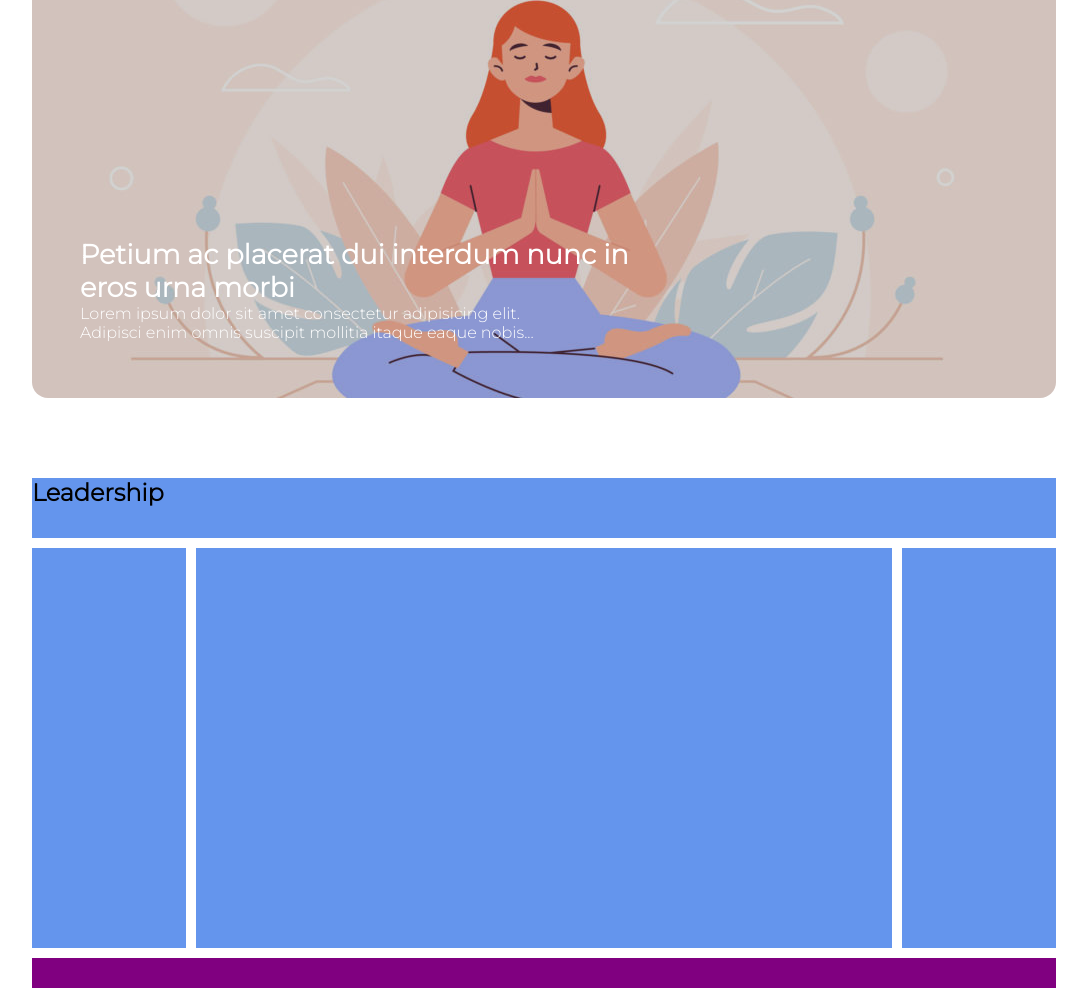
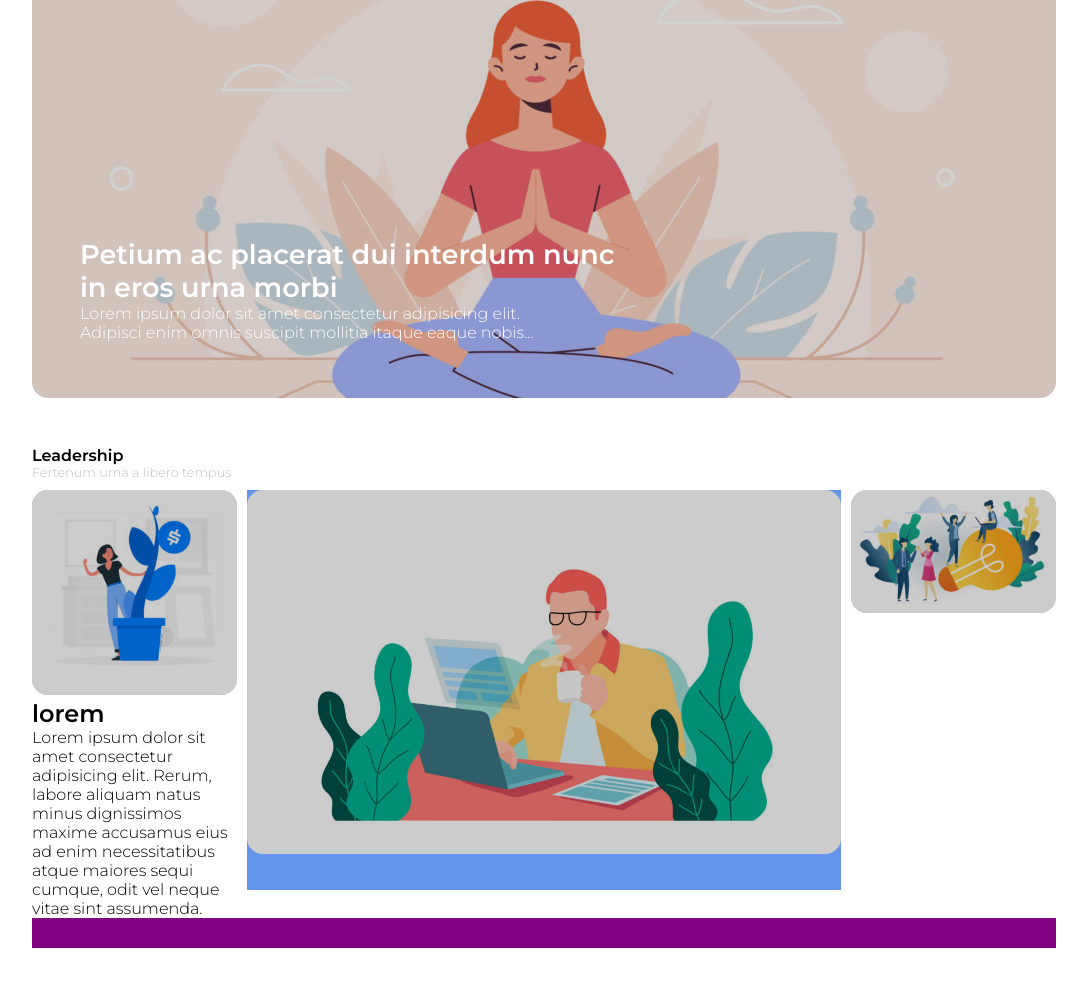
Before and after one commit to pater97/htmlcss-wp, a plain HTML site: page index.html in a window 1280 px wide. Shown: the part 296-1294 px from the top of the page, without its empty margins (96-1183 px from the left). After the commit the page ends 1254 px from the top, so only its background shows below. Drawn offline with Linux system fonts and the light colour scheme.

Commit message:
mod con immagini rab da sistemare

```diff
--- a/index.html
+++ b/index.html
@@ -9,7 +9,7 @@
     <link rel="stylesheet" href="./style.css">
     <link rel="preconnect" href="https://fonts.googleapis.com">
     <link rel="preconnect" href="https://fonts.gstatic.com" crossorigin>
-    <link href="https://fonts.googleapis.com/css2?family=Montserrat:wght@300&display=swap" rel="stylesheet">
+    <link href="https://fonts.googleapis.com/css2?family=Montserrat:wght@300;600&display=swap" rel="stylesheet">
 </head>
 
 <body class="debug">
@@ -33,12 +33,25 @@
         <!-- /.pt1 -->
         <section class="pt2">
             <div class="title">
-                <h1>Leadership</h1>
+                <strong>Leadership</strong>
+                <div class="paragrafo">
+                    Fertenum urna a libero tempus
+                </div>
             </div>
             <div class="table clearfix">
-                <aside class="sideline"></aside>
-                <div class="centraline"></div>
-                <aside class="sideline"></aside>
+                <aside class="sideline">
+                    <img class="img1" src="./img/img-1.jpg" alt="ragazza con pianta blue">
+                    <h2>lorem</h2>
+                    <p>Lorem ipsum dolor sit amet consectetur adipisicing elit. Rerum, labore aliquam natus minus
+                        dignissimos maxime accusamus eius ad enim necessitatibus atque maiores sequi cumque, odit vel
+                        neque vitae sint assumenda.</p>
+                </aside>
+                <div class="centraline">
+                    <img src="./img/banner-2.jpg" alt="ragazzo sorseggia bevanda calda davanti al pc">
+                </div>
+                <aside class="sideline">
+                    <img src="./img/img-3.jpg" alt="persone parlano su una lampadina">
+                </aside>
             </div>
         </section>
         <!-- /.pt2 -->
--- a/style.css
+++ b/style.css
@@ -15,11 +15,8 @@ body{
     clear: both;
 }
 /* debug */
-.debug .title{
-    height: 60px;
-    background-color: cornflowerblue;
-}
-.debug .sideline, .debug .centraline{
+
+.debug .centraline{
     height: 400px;
     background-color: cornflowerblue;
 }
@@ -47,7 +44,8 @@ header img{
 }
 /* main */
 .pt1{
-    margin: 5rem 0;
+    margin-top: 5rem ;
+    margin-bottom: 3rem;
     background-image: url(./img/banner.jpg);
     background-size: cover;
     height: 35rem;
@@ -72,15 +70,28 @@ header img{
     width: 50%;
 }
 /* /.pt1 */
+.div > strong {
+    font-size: 1.6rem;
+}
+.paragrafo{
+    font-size: 0.8rem;
+    color:rgb(192, 192, 192);
+}
 .sideline{
-    width: 15%;
+    width: 20%;
     float: left;
     margin-top: 10px;
 }
 .centraline{
-    width: 68%;
+    width: 58%;
     float: left;
     margin: 10px 1%;
+}
+.table  img{
+    width: 100%;
+    border-radius: 1rem;
+    background-color:rgb(204, 204, 204) ;
+    filter: brightness(0.8);
 }
 /* footer */
 #foot{
```
Also changed, not shown: 1 other file.
